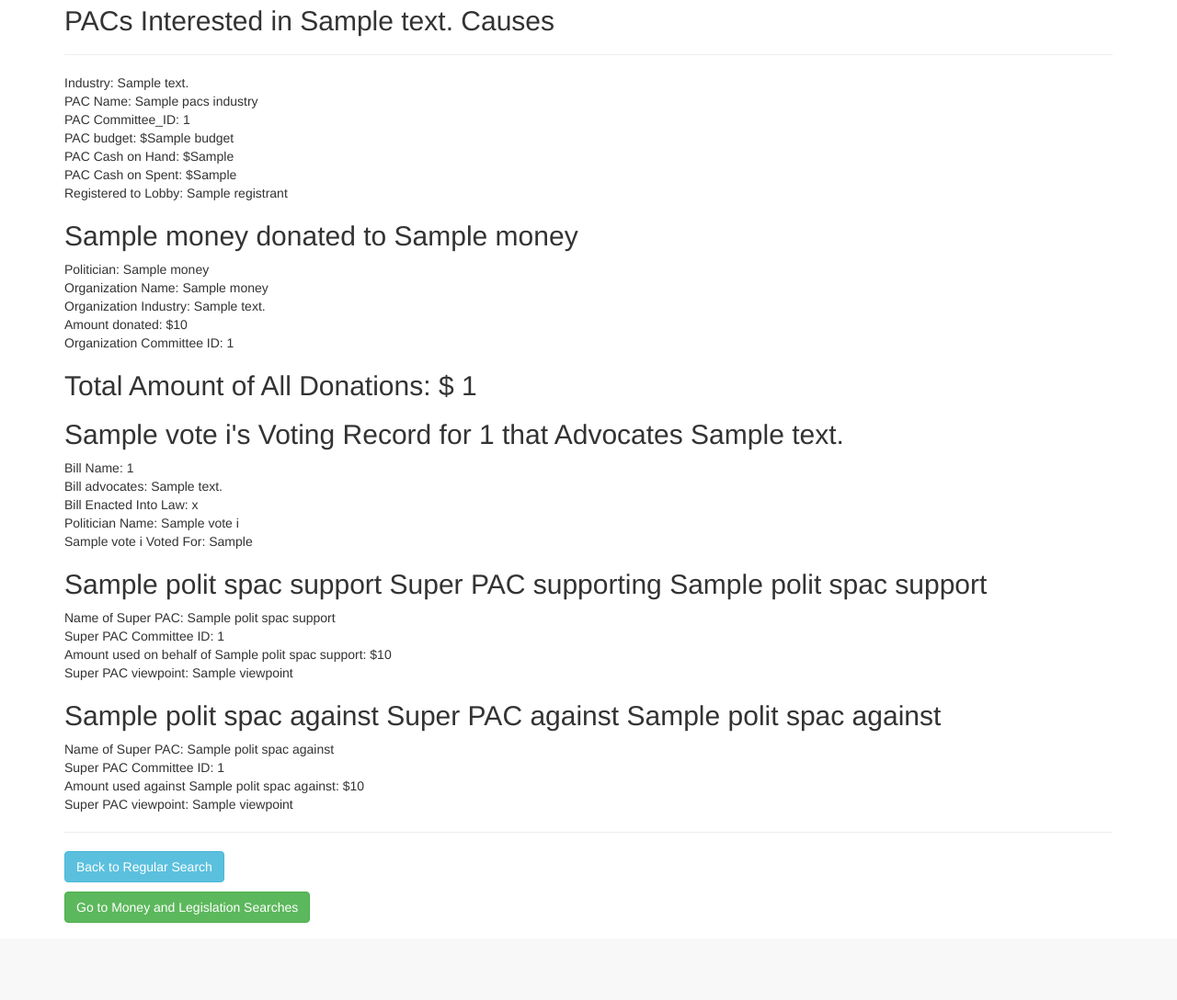
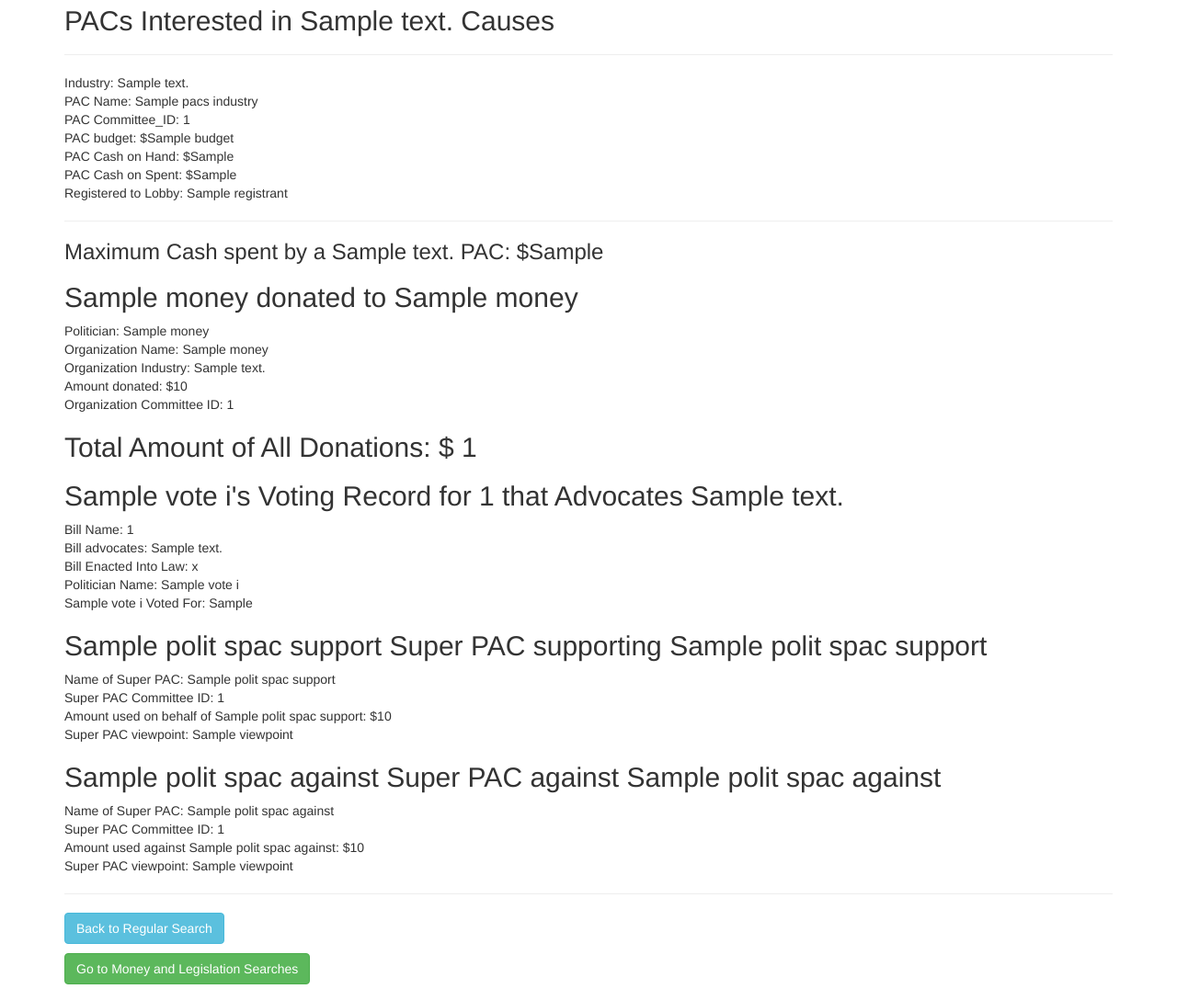
Before and after one commit to dariajung/cs4111-g13, a Flask app: template webserver/templates/search_results.html in a window 1280 px wide. Shown: the part 1985-3073 px from the top of the page at 92% size. Before the commit the page ends 2989 px from the top, so only its background shows below. Run offline with Flask 2, Linux system fonts and the light colour scheme; the template is opened without the code that fills it: most values are stand-ins (such as "Sample title", 1, 10 or a date in 2020); parts of the project's set-up code (start-up, migrations or seed data) failed here and were passed over; some libraries are stand-ins or nearby versions.

Commit message:
add max cash spent by pac for given industry

```diff
--- a/webserver/server.py
+++ b/webserver/server.py
@@ -755,8 +755,20 @@ def search_pac_by_summary():
 
   cursor.close() # import to make sure no SQL injection
 
-  return render_template("search_results.html", pacs_industry_data = results)
+  cursor = g.conn.execute("""SELECT max(p.cash_spent)
+                              FROM interested_in i, pacs p
+                              WHERE p.committee_id = i.committee_id AND i.industry_summary = %s
+                              GROUP BY p.cash_spent
+                              ORDER BY p.cash_spent DESC
+                              """, query)
 
+  max_spent = []
+  for result in cursor:
+    max_spent.append(result[0])
+
+  cursor.close()
+
+  return render_template("search_results.html", pacs_industry_data = results, max_spent=max_spent)
 
 
 # search for money from PACs for specified politician
--- a/webserver/templates/search_results.html
+++ b/webserver/templates/search_results.html
@@ -213,6 +213,13 @@
 		  		<div>Registered to Lobby: {{ n.registrant }}</div>
 		  	{% endfor %}
 		{% endif %}
+
+		<hr>
+
+		{% if (max_spent is defined) and (pacs_industry_data is defined) and (pacs_industry_data | length > 0) %}
+			<h3>Maximum Cash spent by a {{ pacs_industry_data[0].industry_summary }} PAC: ${{ max_spent[0] }}</h3>
+		{% endif %}
+
 		{% if (pacs_industry_data is defined) and (pacs_industry_data | length == 0) %}
 			<h2>No results</h2>
 		{% endif %}
```
